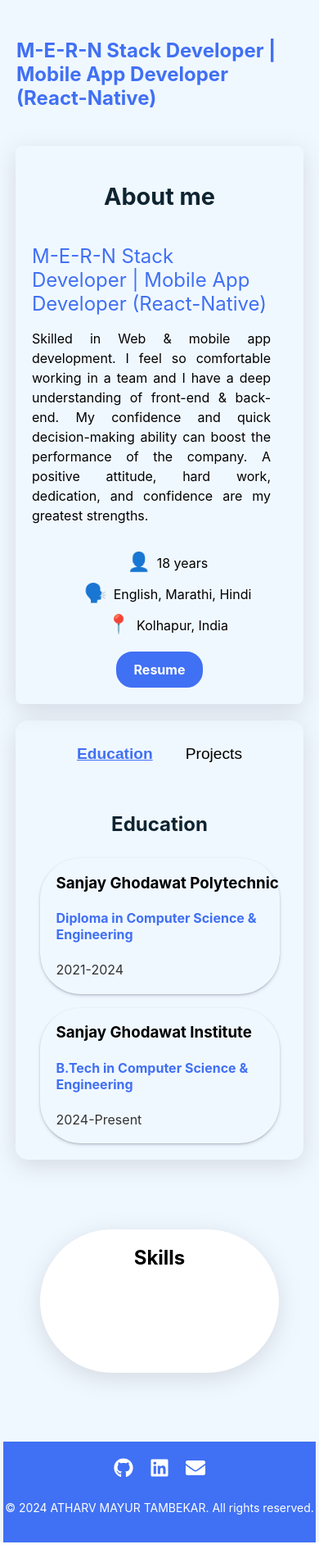
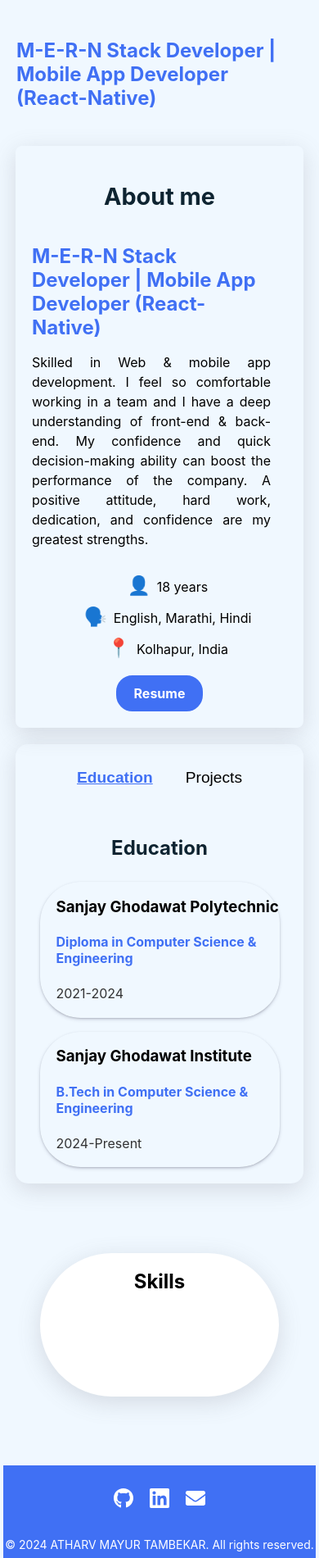
Before and after one commit to Atharv-28/portfolio, a React (Create React App) app: page / in a window 390 px wide. Shown: the part 613-2514 px from the top of the page at 82% size. Built offline with nearby package versions, Linux system fonts and the light colour scheme.

Commit message:
UI refined for Mobile devices

```diff
--- a/src/styles/aboutme.css
+++ b/src/styles/aboutme.css
@@ -37,6 +37,7 @@
     font-size: 1.5rem;
     margin-bottom: 10px;
     color: #4070f4;
+    font-weight: bold;
   }
 
   .about-me-description {
--- a/src/styles/footer.css
+++ b/src/styles/footer.css
@@ -24,6 +24,7 @@
     font-size: 24px;
     margin: 0 10px;
     transition: color 0.3s;
+    height: 40px;
   }
 
   .social-icon:hover {
```
